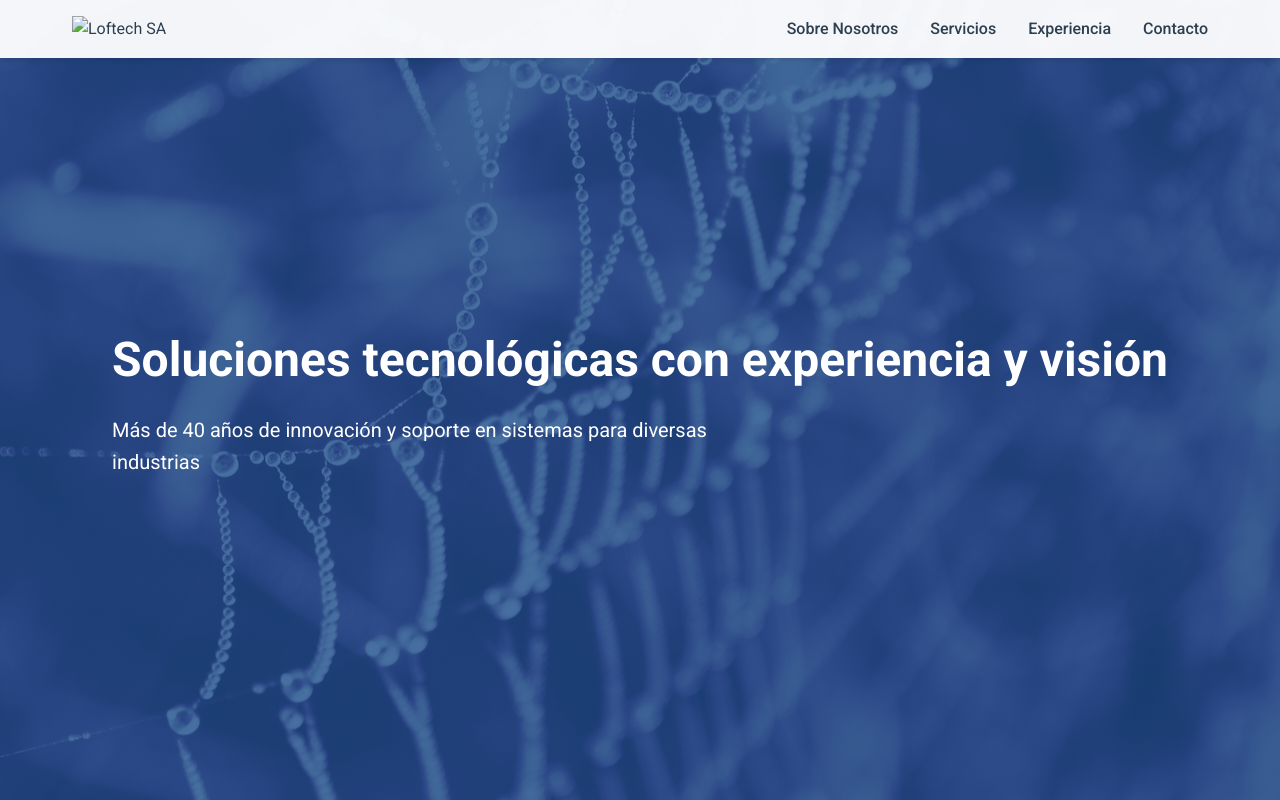
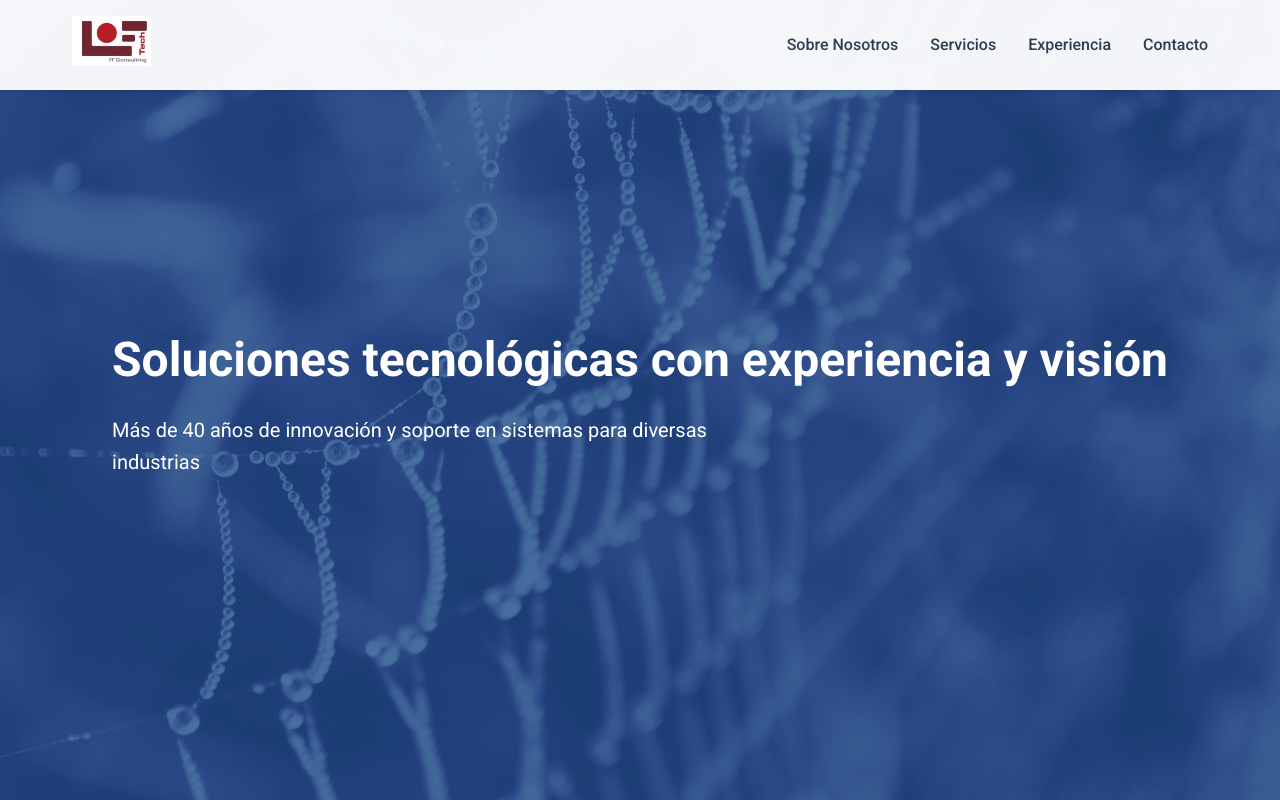
Before and after one commit to HoracioPardo/Loftech, a plain HTML site: page index.html in a window 1280 px wide. Shown: the top 800 px of the page. Drawn offline with Linux system fonts and the light colour scheme.

Commit message:
Update index.html

```diff
--- a/index.html
+++ b/index.html
@@ -238,7 +238,7 @@
     <nav class="navbar">
         <div class="nav-container">
             <div class="logo">
-                <img src="Logo Loftech.GIF" alt="Loftech SA">
+                <img src="Logo Loftech.jpg" alt="Loftech SA">
             </div>
             <div class="nav-links">
                 <a href="#sobre">Sobre Nosotros</a>
```
